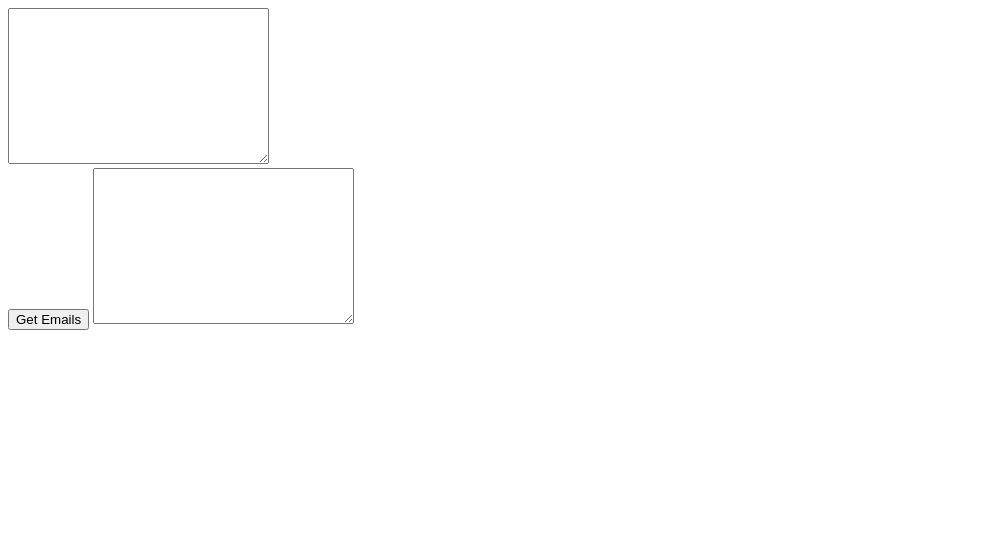
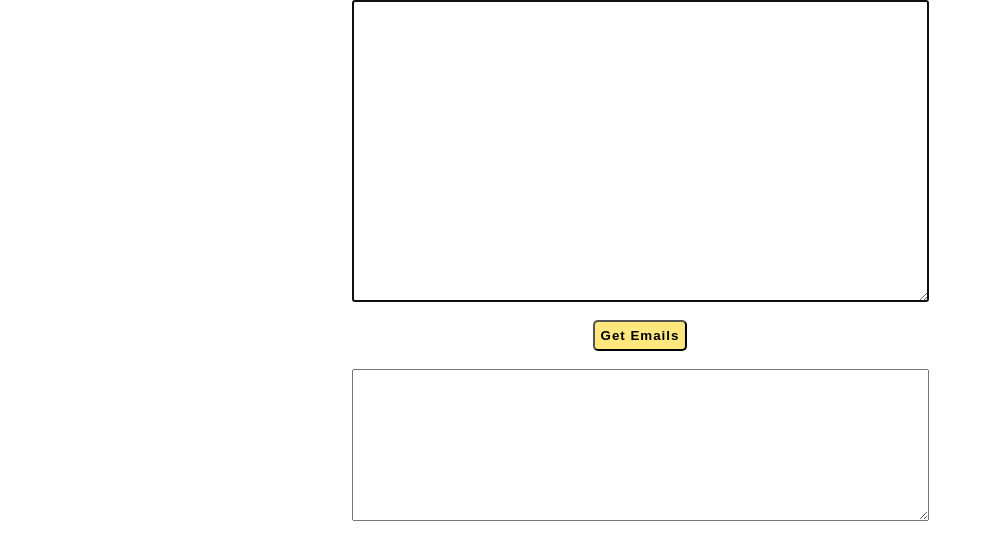
Before and after one commit to manoharys/Email-Extractor, a plain HTML site: page index.html in a window 1280 px wide. Shown: the whole page, without its empty margins (0-984 px from the left). Drawn offline with Linux system fonts and the light colour scheme.

Commit message:
added styles

```diff
--- a/css/style.css
+++ b/css/style.css
@@ -0,0 +1,25 @@
+*{
+    margin: 0;
+    padding: 0;
+    box-sizing: border-box;
+}
+
+body{
+    height: 100vh;
+}
+
+.container{
+    display: flex;
+    flex-direction: column;
+    align-items: center;
+    justify-content: center;
+}
+
+button{
+    background-color:rgba(255, 208, 0, 0.507);
+    padding: 6px;
+    border-radius: 5px;
+    cursor: pointer;
+    font-weight: bold;
+    letter-spacing: 1px;
+}
--- a/index.html
+++ b/index.html
@@ -5,14 +5,18 @@
     <meta charset="UTF-8">
     <meta name="viewport" content="width=device-width, initial-scale=1.0">
     <title>Email-Extractor</title>
+    <!-- custom css -->
+    <link rel="stylesheet" href="./css/style.css">
+   <!-- Main js -->
+    <script src="./js/main.js"></script>
 </head>
 
 <body>
     <div class="container">
-        <textarea name="inputText" id="" cols="30" rows="10"></textarea>
-        <br>
-        <button type="button">Get Emails</button>
-        <textarea name="outputText" id="" cols="30" rows="10"></textarea>
+        <textarea name="inputText" id="" cols="70" rows="20" autofocus></textarea><br>
+
+        <button type="button">Get Emails</button>     <br>
+        <textarea name="outputText" id="" cols="70" rows="10"></textarea>
     </div>
 </body>
 
```
